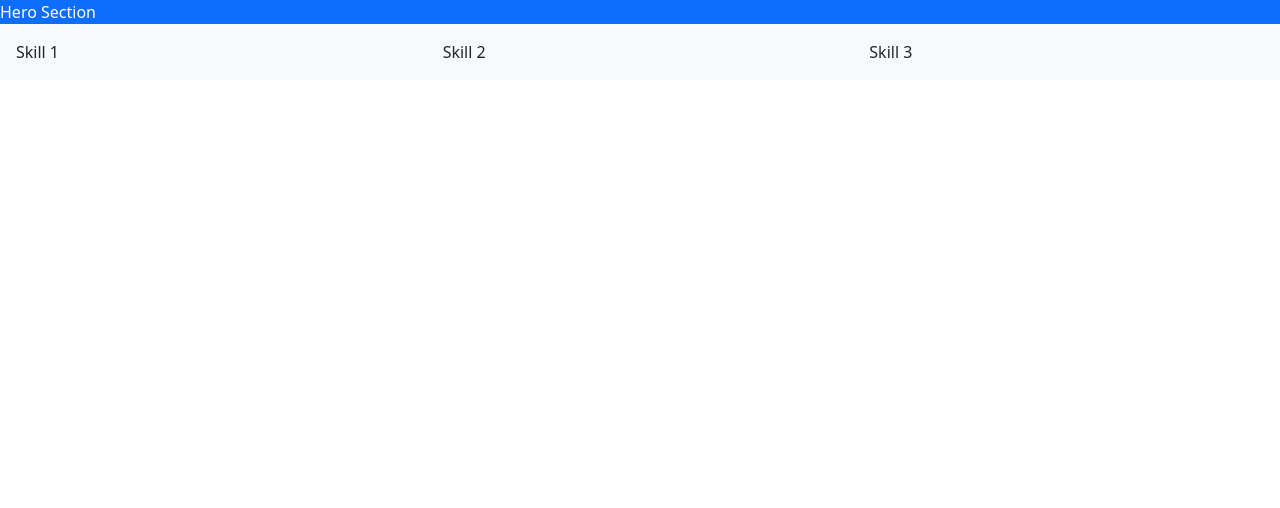
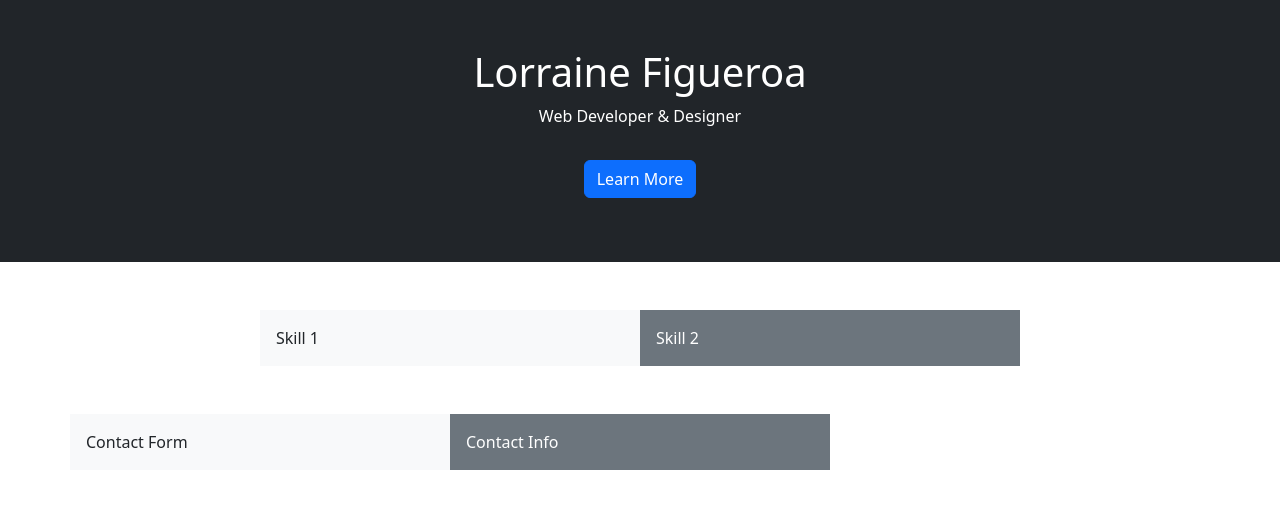
Before and after one commit to nyguerrillagirl/1000doc-html-css-javascript-projects, a plain HTML site: page book/master_bootstrap/chapter04/portfolio_layout.html in a window 1280 px wide. Drawn offline with nearby package versions, Linux system fonts and the light colour scheme.

Commit message:
"Day #758 - completed bootstrap container portfolio project"

```diff
--- a/book/master_bootstrap/chapter04/portfolio_layout.html
+++ b/book/master_bootstrap/chapter04/portfolio_layout.html
@@ -3,20 +3,39 @@
 <head>
     <meta charset="UTF-8">
     <meta name="viewport" content="width=device-width, initial-scale=1.0">
-    <title>Example 09</title>
+    <title>Portfolio</title>
     <!-- Bootstrap v5.3.8 CDN -->
     <link href="https://cdn.jsdelivr.net/npm/bootstrap@5.3.8/dist/css/bootstrap.min.css" rel="stylesheet">
 
 </head>
 <body>
     <!-- Mini Project: Responsive Portfolio Layout -->
-     <div class="container-fluid">
-        <div class="row bg-primary text-white">Hero Section</div>
-        <!-- A three-column skills section (stacking on mobile)-->
+     <!-- Hero Section -->
+     <div class="container-fluid bg-dark text-white text-center p-5">
+        <h1>Lorraine Figueroa</h1>
+        <p>Web Developer & Designer</p>
         <div class="row">
+            <div class="col d-flex justify-content-center">
+                <button class="btn btn-primary my-3">Learn More</button>
+            </div>
+        </div>
+    </div>
+    <!-- Skills Section -->
+    <div class="container my-5">
+        <div class="row justify-content-center">
             <div class="col-md-4 bg-light p-3">Skill 1</div>
-            <div class="col-md-4 bg-light p-3">Skill 2</div>
+            <div class="col-md-4 bg-secondary text-white p-3">Skill 2</div>
+            <!--
             <div class="col-md-4 bg-light p-3">Skill 3</div>
+            -->
+        </div>
+
+    </div>
+    <!-- Contact Section -->
+    <div class="container my-5">
+        <div class="row">
+            <div class="col-md-4 bg-light p-3">Contact Form</div>
+            <div class="col-md-4 p-3 bg-secondary text-white">Contact Info</div>
         </div>
     </div>
     <script src="https://cdn.jsdelivr.net/npm/bootstrap@5.3.8/dist/js/bootstrap.bundle.min.js"></script>
```
